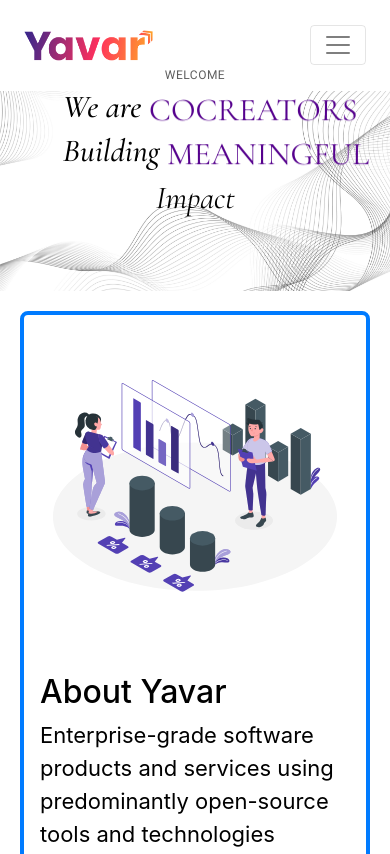
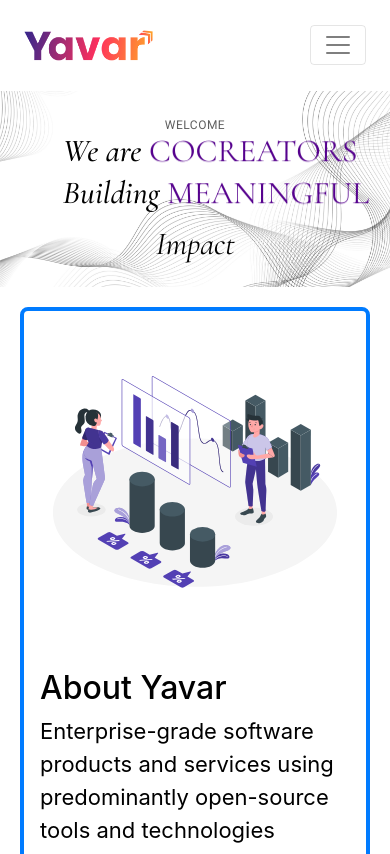
Before and after one commit to sabarish-netcon/yavar-website-opt2, a plain HTML site: page public/index.html in a window 390 px wide. Shown: the top 854 px of the page. Drawn offline with nearby package versions, Linux system fonts and the light colour scheme; a web font is replaced by a local one.

Commit message:
responsiveness for landing page

```diff
--- a/public/assets/css/homepage.css
+++ b/public/assets/css/homepage.css
@@ -544,6 +544,14 @@
     -ms-flex-pack: center;
     justify-content: center;
   }
+
+  .rotational-word-line {
+    margin-bottom: 10px;
+  }
+
+  .center-content {
+    top: 0px;
+  }
 }
 
 @media screen and (max-width: 767px) {
@@ -1029,6 +1037,14 @@
 
   .rotation-wrapper.home-wrapper {
     width: 260px;
+  }
+
+  .rotational-word-line {
+    margin-bottom: 10px;
+  }
+
+  .center-content {
+    top: 0px;
   }
 }
 
@@ -1735,10 +1751,18 @@
 
   .rotation-wrapper.home-wrapper {
     width: 160px;
-    height: 44px;
+    height: 32px;
   }
 
   .rotational-word-line.home-line {
     width: 100%;
   }
-}
+
+  .rotational-word-line {
+    margin-bottom: 10px;
+  }
+
+  .center-content {
+    top: 0px;
+  }
+}
```
